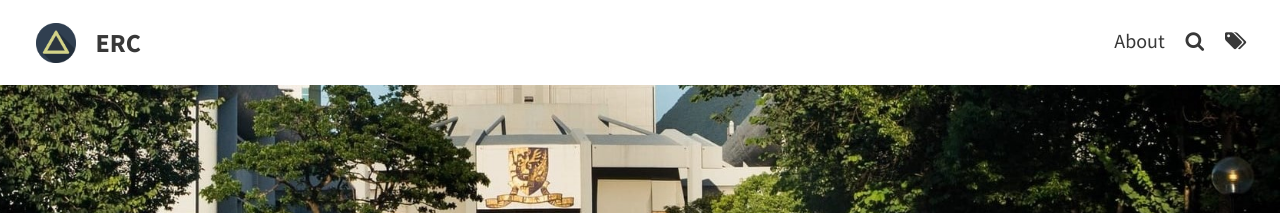
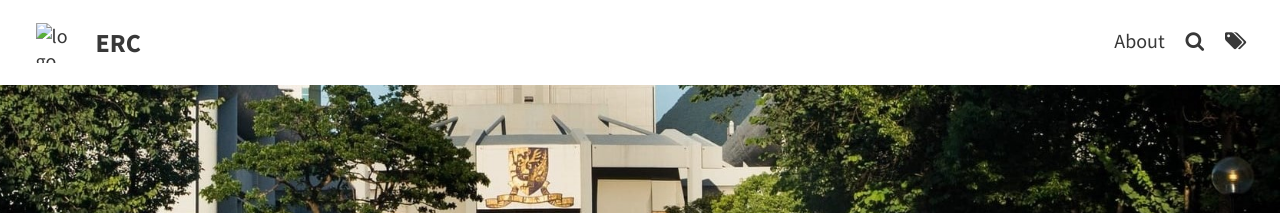
Before and after one commit to nicholasfuji/t6tos, a Jekyll site: the page built from index.html, in a window 1280 px wide. Shown: the top 213 px of the page. Built offline with Jekyll 4.4.1, drawn with Linux system fonts in a browser that asks for light colours; the list of posts is cut into pages by our own code.

Commit message:
Update _config.yml

```diff
--- a/_config.yml
+++ b/_config.yml
@@ -5,8 +5,8 @@ url: ""
 # THEME-SPECIFIC CONFIGURATION
 title: ERC                                  # site's title
 description: "A website with blog posts and pages"      # used by search engines
-avatar: assets/img/triangle.png                         # Empty for no avatar in navbar
-favicon: assets/favicon.ico                             # Icon displayed in the tab
+avatar: assets/img/favicon.ico.png                         # Empty for no avatar in navbar
+favicon: assets/img/favicon.png                             # Icon displayed in the tab
 
 # Header and footer text
 header_text: Economic Research Centre # Change Blog header text
```
